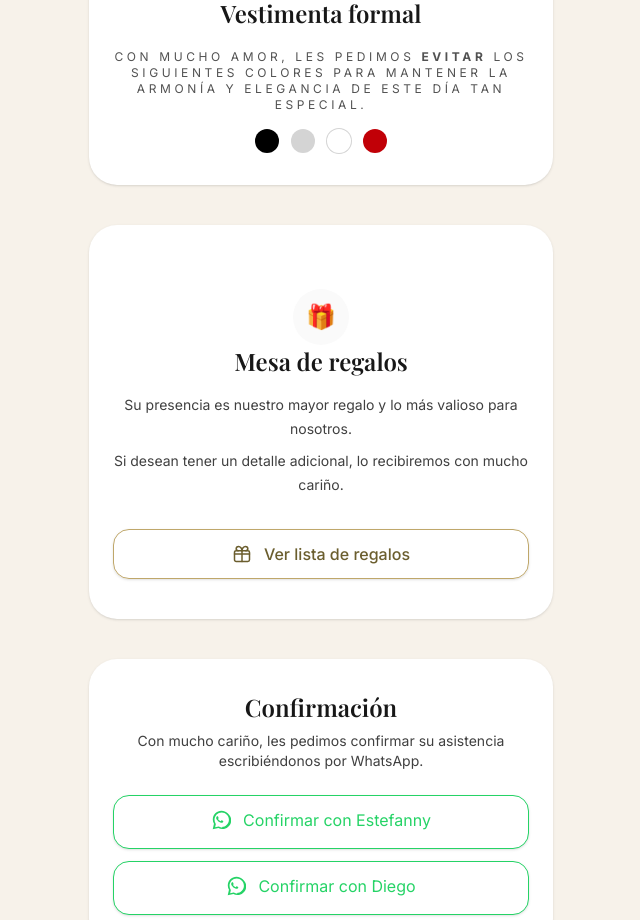
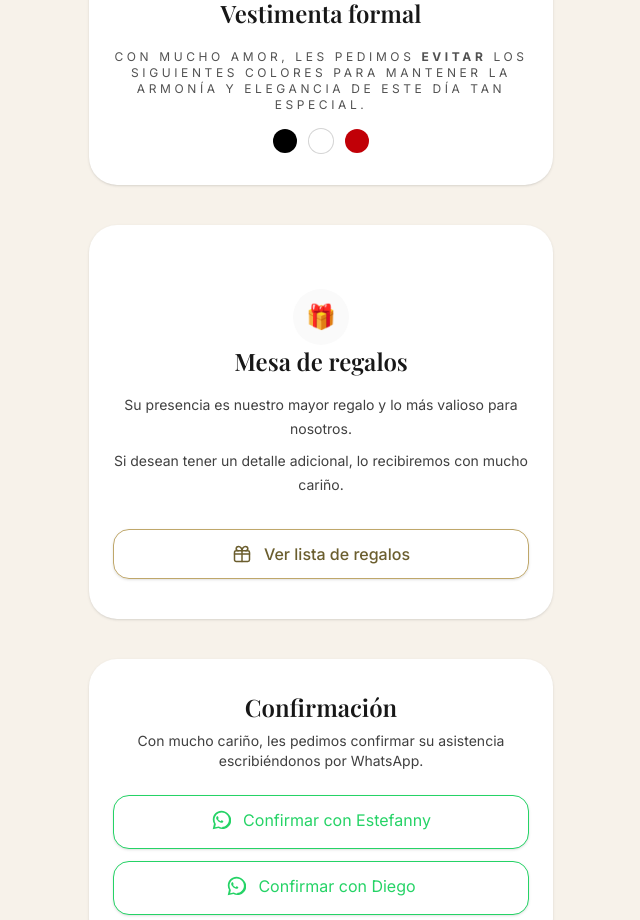
Before and after one commit to jrongalicia/invitacion-boda, a Next.js app: page / in a window 1280 px wide. Shown: the part 4540-5460 px from the top of the page, without its empty margins (319-959 px from the left). Built offline with nearby package versions, Linux system fonts and the light colour scheme; a web font is replaced by a local one.

Commit message:
quita color gris de colores a evitar

```diff
--- a/src/app/page.tsx
+++ b/src/app/page.tsx
@@ -272,7 +272,6 @@ export default function Home() {
 
               <div className="mt-4 flex items-center justify-center gap-3">
                 <span className="h-6 w-6 rounded-full bg-black" />
-                <span className="h-6 w-6 rounded-full bg-neutral-300" />
                 <span className="h-6 w-6 rounded-full bg-white ring-1 ring-neutral-300" />
                 <span className="h-6 w-6 rounded-full bg-red-700" />
               </div>
```
